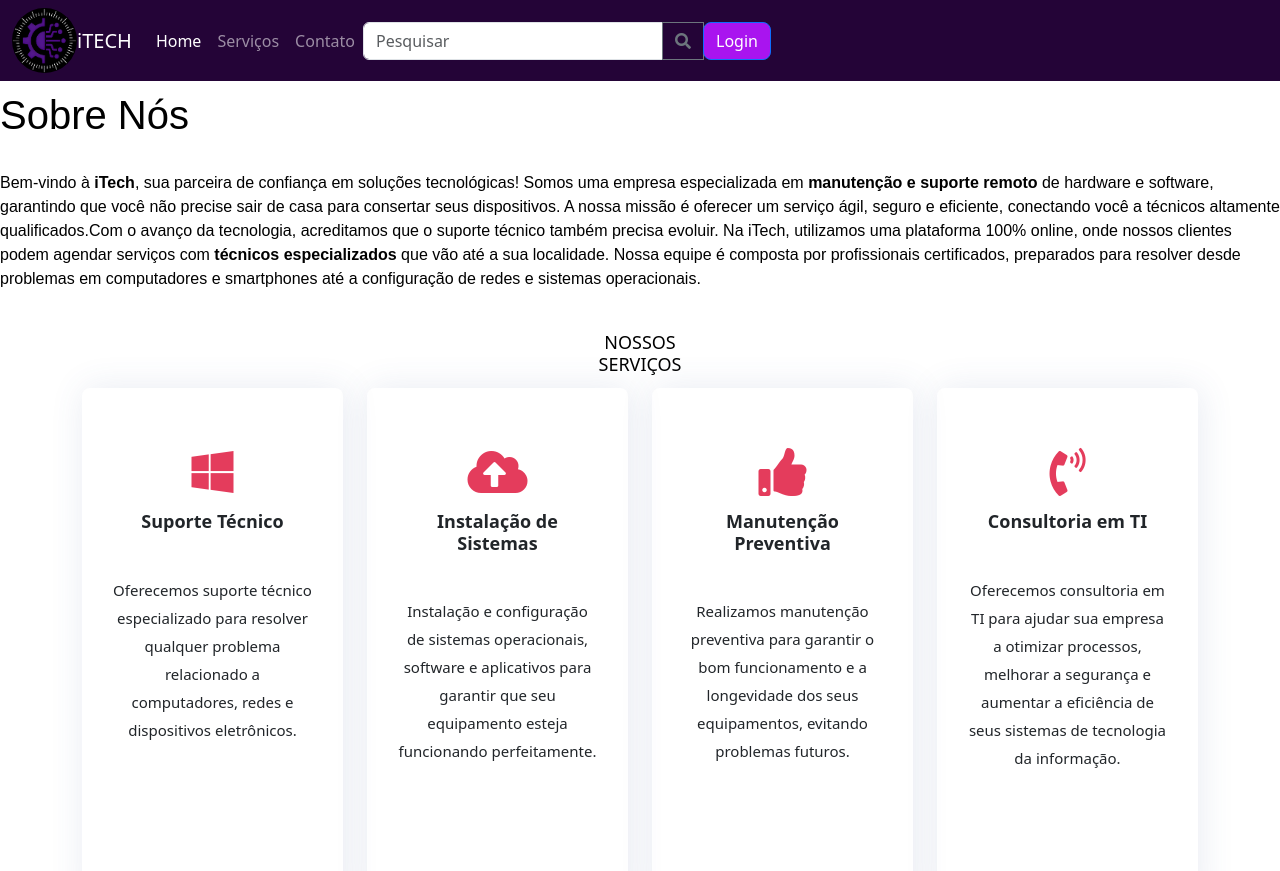
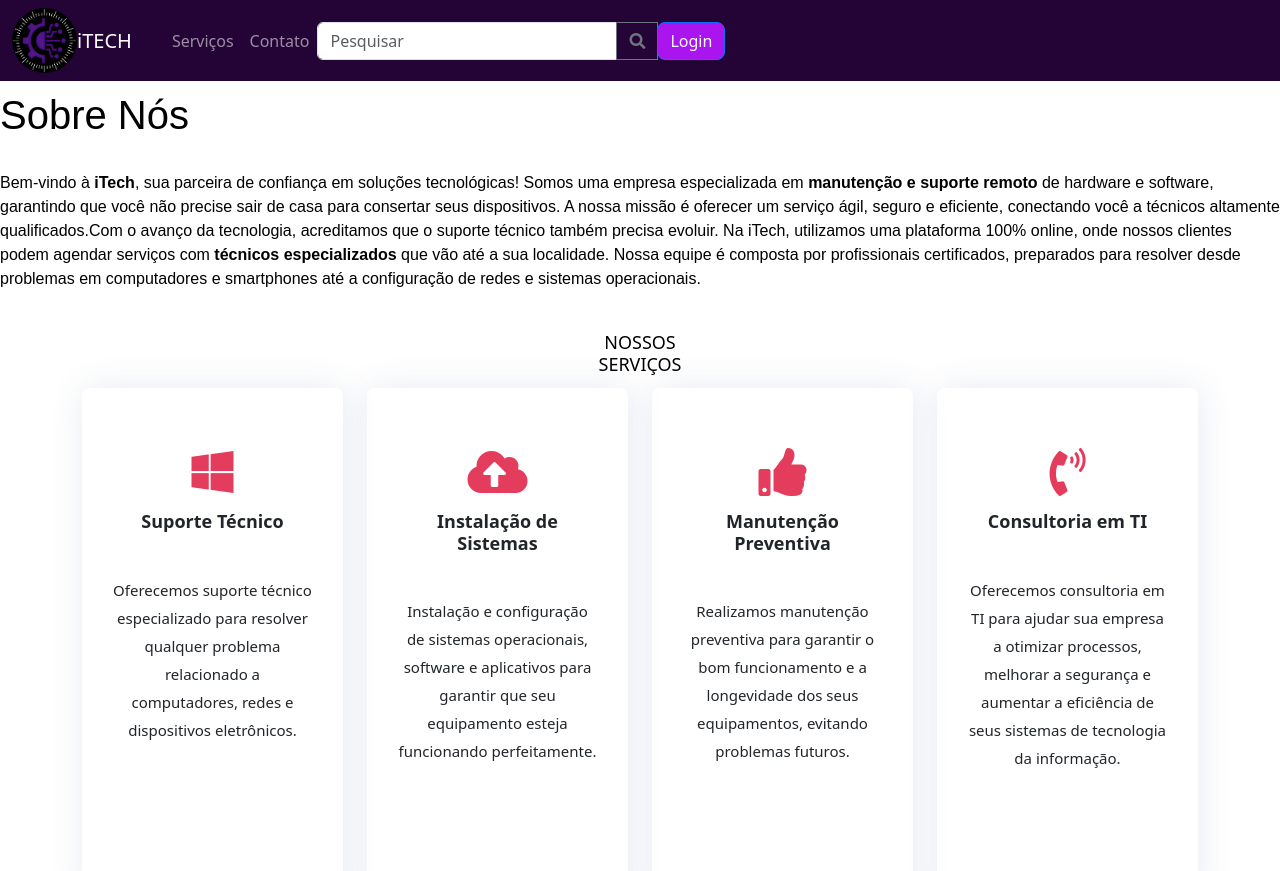
Before and after one commit to Trindade16/bootstrap, a plain HTML site: page index.html in a window 1280 px wide. Shown: the top 871 px of the page. Drawn offline with Linux system fonts and the light colour scheme.

Commit message:
Remoção do link Home

```diff
--- a/index.html
+++ b/index.html
@@ -23,7 +23,7 @@
             <div class="container-fluid"><img src="assets/img/WhatsApp%20Image%202024-09-25%20at%2011.04.35.jpeg" width="65" height="65" style="border-radius: 35px;"><a class="navbar-brand" href="#">iTECH</a><button data-bs-toggle="collapse" class="navbar-toggler" data-bs-target="#navcol-1"><span class="visually-hidden">Toggle navigation</span><span class="navbar-toggler-icon"></span></button>
                 <div class="collapse navbar-collapse" id="navcol-1">
                     <ul class="navbar-nav">
-                        <li class="nav-item"><a class="nav-link active" href="#">Home</a></li>
+                        <li class="nav-item"><a class="nav-link active" href="#"></a></li>
                         <li class="nav-item"><a class="nav-link" href="#">Serviços</a></li>
                         <li class="nav-item"><a class="nav-link" href="#">Contato</a></li>
                     </ul>
```
